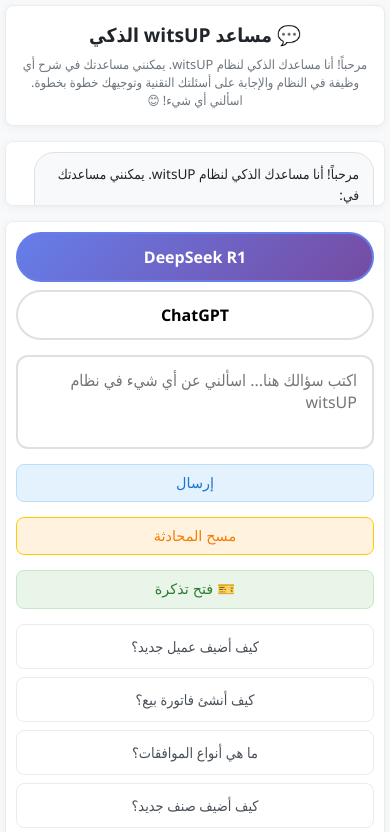
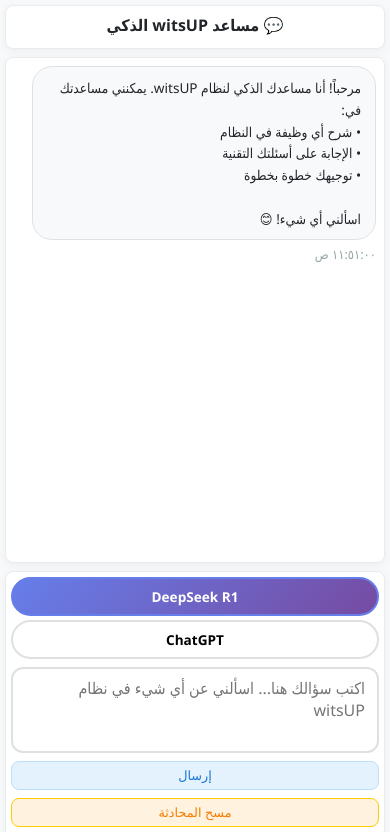
Before and after one commit to 3linmr/albaseet-vercel, a website: page index.html in a window 390 px wide. Shown: the top 832 px of the page. Drawn offline with Linux system fonts and the light colour scheme.

Commit message:
Optimize mobile layout to maximize chat messages space
- Minimize header size on mobile (smaller padding, font sizes)
- Hide long welcome text on mobile to save space
- Increase chat messages area to 70vh (was 50vh) on mobile
- Reduce input container padding and button sizes
- Minimize model selector and suggestions spacing
- For small screens (480px): increase chat area to 75vh
- Hide welcome text completely on very small screens
- Reduce all padding and margins to maximize chat space
- Focus on making chat messages the primary content area

```diff
--- a/index.html
+++ b/index.html
@@ -381,24 +381,26 @@
             }
 
             .chat-header {
-                padding: 20px 15px;
-                margin-bottom: 15px;
+                padding: 10px 15px;
+                margin-bottom: 8px;
             }
 
             .chat-header h1 {
-                font-size: 1.4rem;
-                margin-bottom: 8px;
+                font-size: 1.1rem;
+                margin-bottom: 4px;
             }
 
             .chat-header p {
-                font-size: 0.85rem;
-                line-height: 1.4;
+                font-size: 0.75rem;
+                line-height: 1.3;
+                display: none; /* إخفاء النص الطويل على الجوال */
             }
 
             .chat-messages {
-                padding: 15px;
-                margin-bottom: 15px;
-                max-height: 50vh;
+                padding: 10px;
+                margin-bottom: 8px;
+                max-height: 70vh;
+                min-height: 50vh;
             }
 
             .message-content {
@@ -408,49 +410,52 @@
             }
 
             .chat-input-container {
-                padding: 15px;
+                padding: 8px;
             }
 
             .chat-input-wrapper {
                 flex-direction: column;
-                gap: 15px;
+                gap: 8px;
             }
 
             .chat-input {
                 font-size: 16px; /* Prevents zoom on iOS */
-                padding: 15px 20px;
-                min-height: 50px;
+                padding: 10px 15px;
+                min-height: 40px;
                 width: 100%;
             }
 
             .send-button, .clear-chat, .ticket-button {
                 width: 100%;
-                padding: 12px 20px;
-                font-size: 1rem;
+                padding: 8px 15px;
+                font-size: 0.9rem;
                 margin: 0;
             }
 
             .model-selector {
                 flex-direction: column;
-                gap: 8px;
-                margin-bottom: 15px;
+                gap: 4px;
+                margin-bottom: 8px;
             }
 
             .model-option {
                 width: 100%;
                 text-align: center;
-                padding: 12px;
+                padding: 8px;
+                font-size: 0.85rem;
             }
 
             .suggestions {
                 flex-direction: column;
-                gap: 8px;
+                gap: 4px;
+                margin-top: 8px;
             }
 
             .suggestion {
                 width: 100%;
                 text-align: center;
-                padding: 12px 15px;
+                padding: 8px 12px;
+                font-size: 0.8rem;
             }
 
             .ticket-modal-content {
@@ -479,20 +484,21 @@
             }
 
             .chat-header {
-                padding: 15px 10px;
+                padding: 8px 10px;
             }
 
             .chat-header h1 {
-                font-size: 1.2rem;
+                font-size: 1rem;
             }
 
             .chat-header p {
-                font-size: 0.8rem;
+                display: none; /* إخفاء النص على الشاشات الصغيرة */
             }
 
             .chat-messages {
-                padding: 10px;
-                max-height: 45vh;
+                padding: 8px;
+                max-height: 75vh;
+                min-height: 60vh;
             }
 
             .message-content {
@@ -501,17 +507,18 @@
             }
 
             .chat-input-container {
-                padding: 10px;
+                padding: 5px;
             }
 
             .chat-input {
-                padding: 12px 15px;
+                padding: 8px 12px;
                 font-size: 16px;
+                min-height: 35px;
             }
 
             .send-button, .clear-chat, .ticket-button {
-                padding: 10px 15px;
-                font-size: 0.9rem;
+                padding: 6px 12px;
+                font-size: 0.8rem;
             }
 
             .ticket-modal-content {
```
